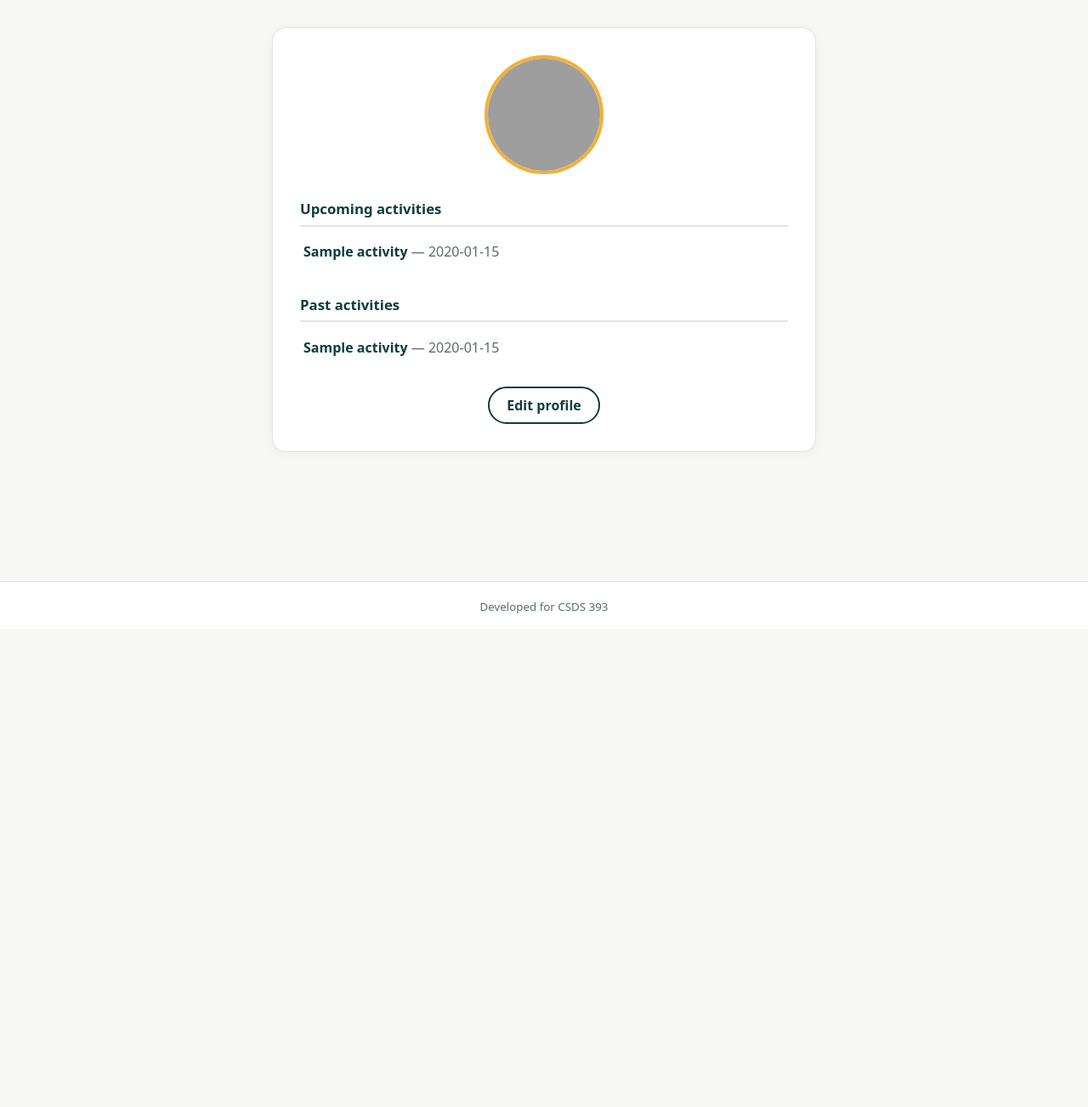
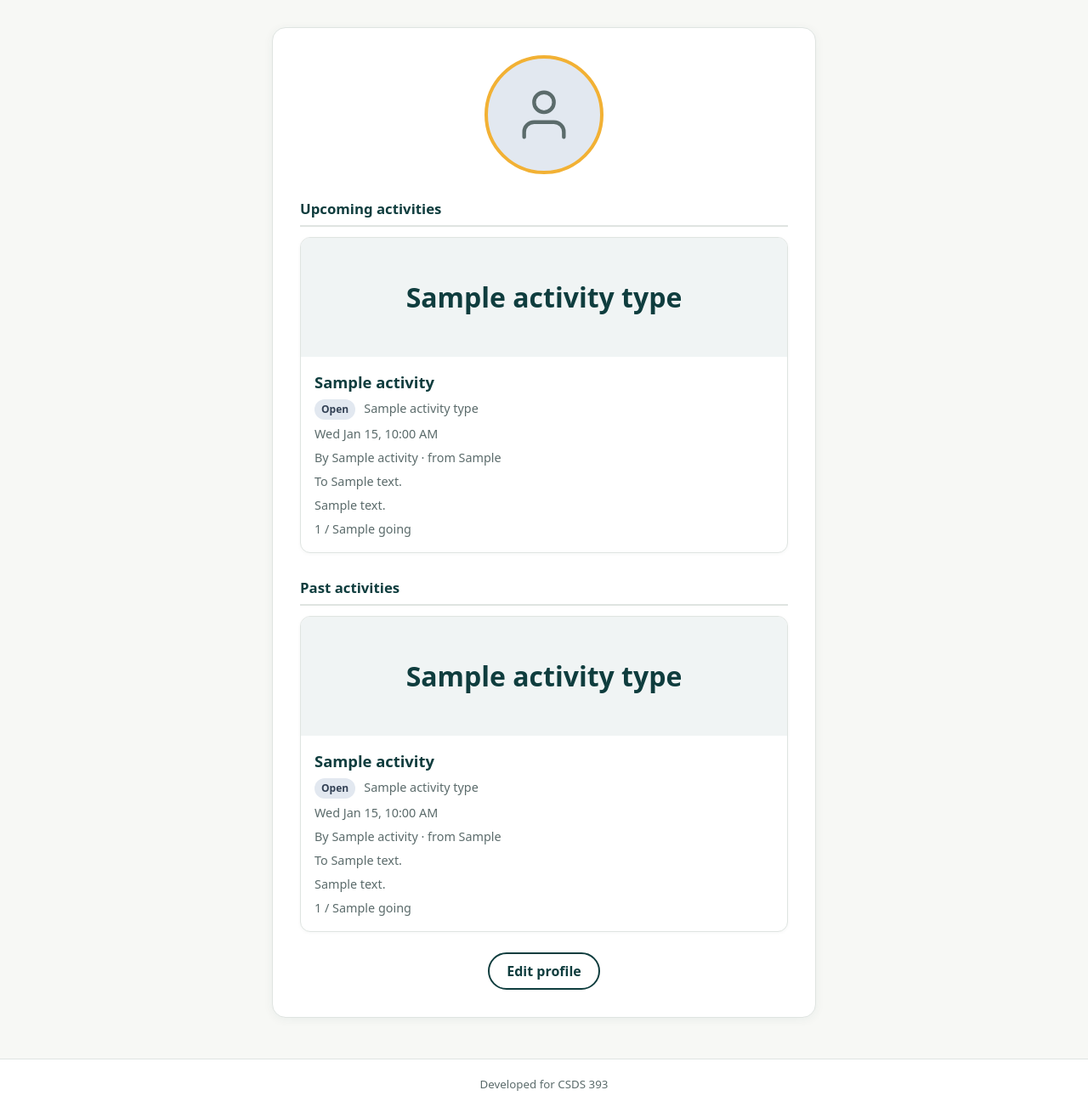
Before and after one commit to ajabreu79/roammate, a Python web app: template app/templates/main/profile.html in a window 1280 px wide. Shown: the part 59-1362 px from the top of the page at 85% size. Before the commit the page ends 781 px from the top, so only its background shows below. Run offline with Jinja, Linux system fonts and the light colour scheme; the template is opened without the code that fills it: most values are stand-ins (such as "Sample title", 1, 10 or a date in 2020); grey boxes are pictures that could not be loaded.

Commit message:
Apply a default avatar when no images selected and update activity cards on user profiles

```diff
--- a/app/static/css/profile.css
+++ b/app/static/css/profile.css
@@ -46,6 +46,15 @@
   .profile-container h2 + p {
     text-align: center;
     color: var(--muted, #5b6b6b);
+  }
+
+  .profile-avatar-placeholder {
+    display: flex;
+    align-items: center;
+    justify-content: center;
+    background-color: #e2e8f0;
+    color: var(--muted, #5b6b6b);
+    box-sizing: border-box;
   }
 
   /* ---------- FR-PROF-002 & FR-PROJ-005: Stats & Follow Actions ---------- */
@@ -104,6 +113,102 @@
   }
 
   /* ---------- Activity sections ---------- */
+
+  .activity-cards-container {
+    display: flex;
+    flex-direction: column;
+    gap: 1rem;
+    margin-top: 0.75rem;
+  }
+
+  .profile-container .card {
+    display: block;
+    background: #fff;
+    border: 1px solid var(--line, #dfe4e1);
+    border-radius: 12px;
+    overflow: hidden;
+    text-decoration: none;
+    color: inherit;
+    box-shadow: 0 1px 4px rgba(15, 61, 62, 0.04);
+    transition: transform 0.2s, box-shadow 0.2s;
+  }
+
+  .profile-container .card:hover {
+    transform: translateY(-2px);
+    box-shadow: 0 4px 12px rgba(15, 61, 62, 0.08);
+  }
+
+  .profile-container .card img,
+  .profile-container .card .image-placeholder {
+    width: 100%;
+    height: 140px;
+    object-fit: cover;
+  }
+
+  .profile-container .card .image-placeholder {
+    display: flex;
+    align-items: center;
+    justify-content: center;
+    background: #f0f4f4;
+    color: var(--brand, #0f3d3e);
+    font-size: 2rem;
+    font-weight: 700;
+  }
+
+  .profile-container .card .body {
+    padding: 1rem;
+  }
+
+  .profile-container .card h4 {
+    margin: 0 0 0.4rem;
+    font-size: 1.15rem;
+    color: var(--brand, #0f3d3e);
+  }
+
+  .profile-container .card p {
+    margin: 0 0 0.4rem;
+    font-size: 0.9rem;
+    color: var(--muted, #5b6b6b);
+    text-align: left;
+  }
+
+  .profile-container .card p:last-child {
+    margin-bottom: 0;
+  }
+
+  .profile-container .card .badge {
+    display: inline-block;
+    padding: 0.2rem 0.5rem;
+    font-size: 0.75rem;
+    font-weight: 600;
+    border-radius: 999px;
+    background: #e2e8f0;
+    color: #334155;
+    margin-right: 0.4rem;
+  }
+
+  .profile-container .card .badge.open {
+    background: #dcfce7;
+    color: #166534;
+  }
+
+  @media (max-width: 480px) {
+    .profile-container .card {
+      flex-direction: column;
+      height: auto;
+    }
+
+    .profile-container .card img,
+    .profile-container .card .image-placeholder {
+      width: 100%;
+      height: 100px;
+      min-width: unset;
+    }
+  }
+
+  .profile-container .card .muted {
+    color: var(--muted, #5b6b6b);
+  }
 
   .profile-container h3 {
     margin: 1.75rem 0 0.5rem;
--- a/app/static/roammate.css
+++ b/app/static/roammate.css
@@ -94,6 +94,17 @@
     border: 2px solid var(--line);
   }
 
+  .header-avatar-placeholder {
+    display: inline-flex;
+    align-items: center;
+    justify-content: center;
+    background-color: #e2e8f0;
+    color: var(--muted, #5b6b6b);
+    border-radius: 50%;
+    box-sizing: border-box;
+    vertical-align: middle;
+  }
+
   .spacer a:hover .header-icon {
     border-color: var(--brand);
   }
--- a/app/templates/base.html
+++ b/app/templates/base.html
@@ -23,9 +23,25 @@
       <h1>RoamMate</h1>
       <div class="spacer">
         {% if current_user.is_authenticated %}
-        <a href="{{ url_for('main.profile', user_id=current_user.id) }}">
-          <img src="{{ url_for('static', filename='resources/' ~ current_user.profile_photo) }}" alt="Profile"
-            class="header-icon" />
+        <a href="{{ url_for('main.profile', user_id=current_user.id) }}" class="header-profile-link">
+          {% if current_user.profile_photo and current_user.profile_photo != 'None' and current_user.profile_photo.strip() != '' %}
+            <img src="{{ url_for('static', filename='resources/' ~ current_user.profile_photo) }}" alt="Profile"
+              class="header-icon"
+              onerror="this.style.display='none'; this.nextElementSibling.style.display='flex';" />
+            <div class="header-icon header-avatar-placeholder" style="display: none;">
+              <svg viewBox="0 0 24 24" width="20" height="20" stroke="currentColor" stroke-width="1.5" fill="none" stroke-linecap="round" stroke-linejoin="round">
+                <path d="M20 21v-2a4 4 0 0 0-4-4H8a4 4 0 0 0-4 4v2"></path>
+                <circle cx="12" cy="7" r="4"></circle>
+              </svg>
+            </div>
+          {% else %}
+            <div class="header-icon header-avatar-placeholder">
+              <svg viewBox="0 0 24 24" width="20" height="20" stroke="currentColor" stroke-width="1.5" fill="none" stroke-linecap="round" stroke-linejoin="round">
+                <path d="M20 21v-2a4 4 0 0 0-4-4H8a4 4 0 0 0-4 4v2"></path>
+                <circle cx="12" cy="7" r="4"></circle>
+              </svg>
+            </div>
+          {% endif %}
         </a>
         <!-- Logout is POST-only: a GET logout can be triggered by any
              third-party page embedding it as an image. -->
--- a/app/templates/main/profile.html
+++ b/app/templates/main/profile.html
@@ -13,10 +13,25 @@
 {% block content %}
 <div class="main-container">
     <div class="profile-container">
-        <img class="profile-photo"
-            src="{{ url_for('static', filename='resources/' ~ user.profile_photo) }}"
-            alt="{{ user.name }}" />
-        <h2>{{ user.name }}</h2>
+        {% if user.profile_photo and user.profile_photo != 'None' and user.profile_photo.strip() != '' %}
+            <img class="profile-photo"
+                src="{{ url_for('static', filename='resources/' ~ user.profile_photo) }}"
+                alt="{{ user.name }}"
+                onerror="this.style.display='none'; this.nextElementSibling.style.display='flex';" />
+            <div class="profile-photo profile-avatar-placeholder" style="display: none;">
+                <svg viewBox="0 0 24 24" width="70" height="70" stroke="currentColor" stroke-width="1.5" fill="none" stroke-linecap="round" stroke-linejoin="round">
+                    <path d="M20 21v-2a4 4 0 0 0-4-4H8a4 4 0 0 0-4 4v2"></path>
+                    <circle cx="12" cy="7" r="4"></circle>
+                </svg>
+            </div>
+        {% else %}
+            <div class="profile-photo profile-avatar-placeholder">
+                <svg viewBox="0 0 24 24" width="70" height="70" stroke="currentColor" stroke-width="1.5" fill="none" stroke-linecap="round" stroke-linejoin="round">
+                    <path d="M20 21v-2a4 4 0 0 0-4-4H8a4 4 0 0 0-4 4v2"></path>
+                    <circle cx="12" cy="7" r="4"></circle>
+                </svg>
+            </div>
+        {% endif %}
         {% if not user.is_deleted %}
         <p>{{ user.school_year }}{% if user.university_name %} at {{ user.university_name }}{% endif %}</p>
         {% if user.age %}<p>Age {{ user.age }}</p>{% endif %}
@@ -54,24 +69,22 @@
         {# FR-PROF-001: past and upcoming activities, each with a date and a
            link to the activity. #}
         <h3>Upcoming activities</h3>
-        <ul>
+        <div class="activity-cards-container">
             {% for activity in upcoming_activities %}
-            <li>
-                <a href="{{ url_for('main.activity', activity_id=activity.id) }}">{{ activity.title }}</a>
-                &mdash; {{ activity.start_at.strftime('%Y-%m-%d') }}
-            </li>
-            {% else %}<li>None yet.</li>{% endfor %}
-        </ul>
+                {% include 'main/_activity_card.html' %}
+            {% else %}
+                <p class="muted">None yet.</p>
+            {% endfor %}
+        </div>
 
         <h3>Past activities</h3>
-        <ul>
+        <div class="activity-cards-container">
             {% for activity in past_activities %}
-            <li>
-                <a href="{{ url_for('main.activity', activity_id=activity.id) }}">{{ activity.title }}</a>
-                &mdash; {{ activity.start_at.strftime('%Y-%m-%d') }}
-            </li>
-            {% else %}<li>None yet.</li>{% endfor %}
-        </ul>
+                {% include 'main/_activity_card.html' %}
+            {% else %}
+                <p class="muted">None yet.</p>
+            {% endfor %}
+        </div>
         {% endif %}
 
         <div class="flash-messages">
```
